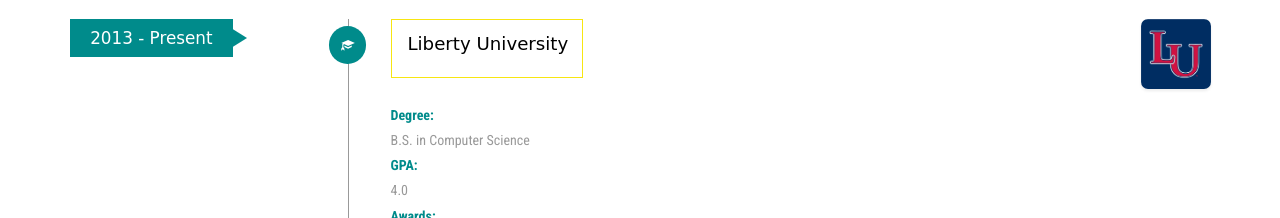
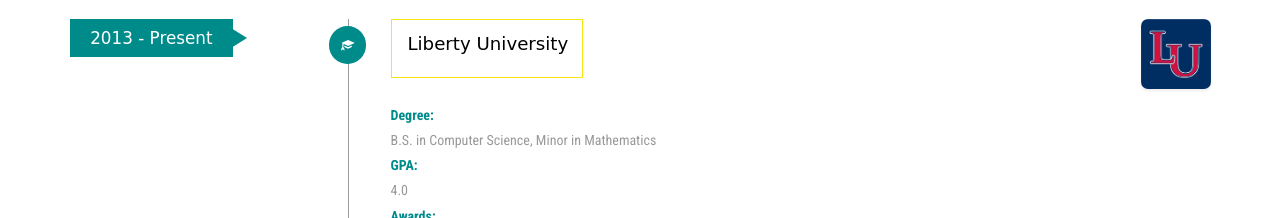
Before and after one commit to srjustice/srjustice.github.io, a plain HTML site: page index.html in a window 1280 px wide. Shown: the part 3620-3838 px from the top of the page. Drawn offline with Linux system fonts and the light colour scheme; a web font is replaced by a local one.

Commit message:
I added my minor in my Liberty information. - Sam

```diff
--- a/index.html
+++ b/index.html
@@ -379,7 +379,7 @@ License URL: http://creativecommons.org/licenses/by/3.0/
 					<div class="row work-right-row">
 						<div class="col-md-12 no-padding">
 							<p class="education-section-header">Degree:</p>
-							<p>B.S. in Computer Science</p>
+							<p>B.S. in Computer Science, Minor in Mathematics</p>
 							<p class="education-section-header">GPA:</p>
 							<p>4.0</p>
 							<p class="education-section-header">Awards:</p>
```
